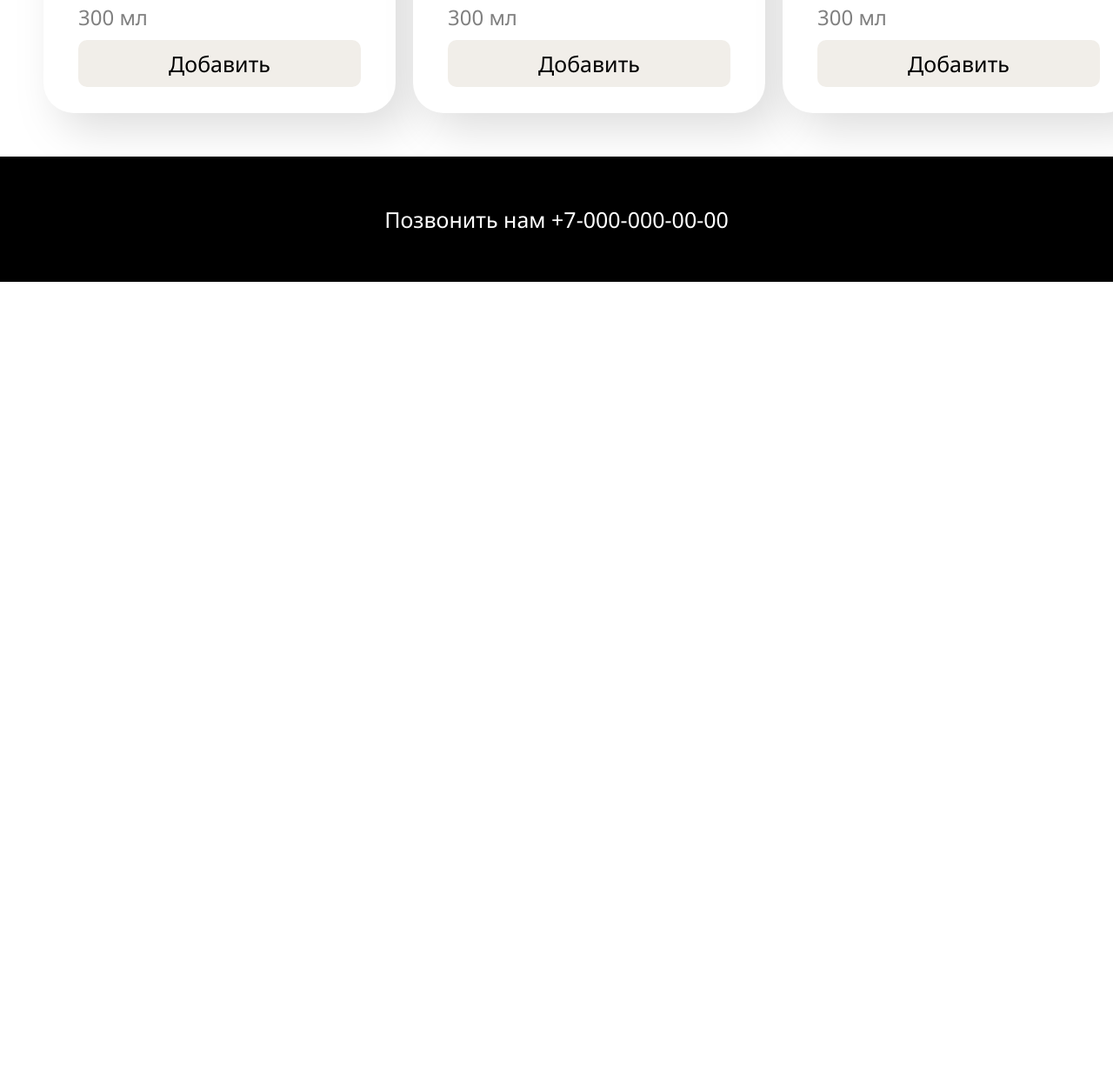
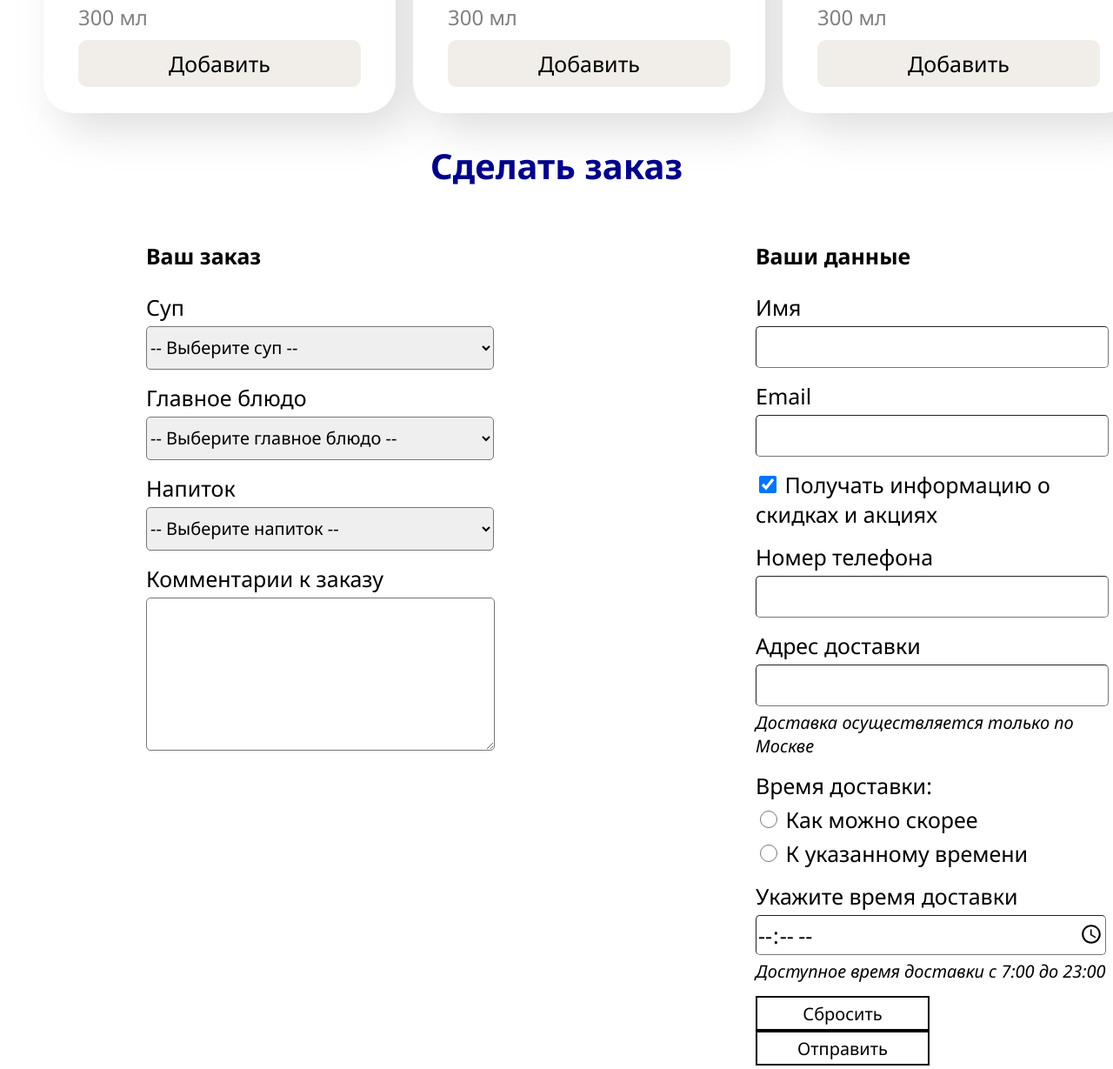
Before and after one commit to szinovievq/web-lab1, a plain HTML site: page do_lunch.html in a window 1280 px wide. Shown: the part 4135-5364 px from the top of the page at 87% size. Before the commit the page ends 4459 px from the top, so only its background shows below. Drawn offline with Linux system fonts and the light colour scheme.

Commit message:
Изменения к лабораторной №3
На странице "Собрать Ланч" добавлена возможность создать заказ.

```diff
--- a/do_lunch.html
+++ b/do_lunch.html
@@ -164,6 +164,127 @@
 		</div>
 	</section>
 
+	<section>
+		<h2 class="order-title">Сделать заказ</h2>
+
+		<form id="make-order" action="https://httpbin.org/post" method="post" class="form">
+
+			<div class="order">
+				<h3>Ваш заказ</h3>
+
+				<div class="order-box">
+					<div class="form-field">
+						<label for="soup-select">Суп</label>
+						<select name="soup" id="soup-select" required>
+							<option value="">-- Выберите суп --</option>
+							<option value="gazpacho">Гаспачо</option>
+							<option value="mushroom-soup">Грибной суп-пюре</option>
+							<option value="norwegian-soup">Норвежский суп</option>
+							<option value="fish-soup">Уха</option>
+							<option value="rassolnik">Рассольник</option>
+							<option value="bouillabaisse">Буйабес</option>
+						</select>
+					</div>
+
+					<div class="form-field">
+						<label for="main-food-select">Главное блюдо</label>
+						<select name="main-food" id="main-food-select" required>
+							<option value="">-- Выберите главное блюдо --</option>
+							<option value="french-fries-w-mushrooms">Жареная картошка с грибами</option>
+							<option value="lazania">Лазанья</option>
+							<option value="potato">Котлеты из курицы с картофельным пюре</option>
+							<option value="pilaf">Плов</option>
+							<option value="dumplings">Пельмени</option>
+							<option value="karbonara">Паста Карбонара</option>
+						</select>
+					</div>
+
+					<div class="form-field">
+						<label for="main-food-select">Напиток</label>
+						<select name="drink" id="drink-select" required>
+							<option value="">-- Выберите напиток --</option>
+							<option value="orange-juice">Апельсиновый сок</option>
+							<option value="apple-juice">Яблочный сок</option>
+							<option value="carrot-juice">Морковный сок</option>
+							<option value="ananas-juice">Ананасовый сок</option>
+							<option value="tomato-juice">Томатный сок</option>
+							<option value="tea">Чай</option>
+						</select>
+					</div>
+
+					<div class="form-field">
+						<label for="comments">Комментарии к заказу</label>
+						<textarea id="comments" name="comment" rows="5" cols="33"></textarea>
+					</div>
+				</div>
+			</div>
+
+			<div class="data">
+				<h3>Ваши данные</h3>
+
+				<div class="order-box">
+					<label class="input-label">
+						<span class="input-title">Имя</span>
+						<input class="input" type="text" name="name" size="25" required>
+					</label>
+
+					<label class="input-label">
+						<span class="input-title">Email</span>
+						<input class="input" type="email" name="email" size="30" required>
+					</label>
+
+					<div>
+						<input class = "checkbox-in" type="checkbox" id="confirm" name="confirm" checked />
+						<label for="confirm">Получать информацию о скидках и акциях</label>
+					</div>
+
+					<label class="input-label">
+						<span class="input-title">Номер телефона</span>
+						<input class="input" type="tel" name="tel" size="30" required>
+					</label>
+
+					<label class="input-label">
+						<span class="input-title">Адрес доставки</span>
+						<input class="input" type="text" name="address" size="30" required>
+						<span class="add-info">Доставка осуществляется только по Москве</span>
+					</label>
+
+					<div class="form-field">
+						<span>Время доставки: </span>
+
+						<div>
+							<input class="radio-in" type="radio" id="asap" name="r-time" value="asap" required>
+							<label for="asap">Как можно скорее</label>
+						</div>
+
+						<div>
+							<input class="radio-in" type="radio" id="by-time" name="r-time" value="by-time" required>
+							<label for="by-time">К указанному времени</label>
+						</div>
+					</div>
+
+					<div class="form-field">
+							<label for="time-select">Укажите время доставки</label>
+							<input
+							type="time"
+							id="time-select"
+							name="time-select"
+							min="07:00"
+							max="23:00"
+							step="300"
+							 required/>
+							 <span class="add-info">Доступное время доставки с 7:00 до 23:00</span>
+						</div>
+
+						<div>
+							<button class="form-btn" type="reset" form="make-order">Сбросить</button>
+							<button class="form-btn" type="submit" form="make-order">Отправить</button>
+						</div>
+				</div>
+			</div>
+		</form>
+	</section>
+
 </main>
 <footer id="contacts">
 	<p><a href="tel:+70000000000">Позвонить нам +7-000-000-00-00</a></p>
--- a/lunch-styles.css
+++ b/lunch-styles.css
@@ -75,6 +75,85 @@ button {
 
 }
 
+.order-title {
+	text-align: center;
+}
+
+form {
+	display: grid;
+	grid-template-columns: repeat(2, 1fr);
+	gap: 300px;
+	width: 80%;
+	margin: 0 auto;
+}
+
+.order-box {
+	display: flex;
+	flex-direction: column;
+	gap: 15px;
+}
+
+.form-field {
+	display: flex;
+	flex-direction: column;
+	gap: 5px;
+}
+
+select {
+	width: 400px;
+	height: 50px;
+	border-radius: 5px;
+	font-size: 0.8rem;
+}
+
+textarea {
+	width: 395px;
+	border-radius: 5px;
+}
+
+.input-label {
+	display: flex;
+	flex-direction: column;
+	gap: 5px;
+}
+
+input {
+	width: 400px;
+	height: 44px;
+	border-radius: 5px;
+	border-width: 1px;
+}
+
+.checkbox-in {
+	width: 20px;
+	height: 20px;
+
+}
+
+.radio-in {
+	width: 20px;
+	height: 20px;
+}
+
+.add-info {
+	font-size: 0.8rem;
+	font-style: italic;
+}
+
+button.form-btn {
+	width: 200px;
+	height: 40px;
+	border-radius: 0px;
+	border: 2px solid black;
+	border-color: black;
+	text-align: center;
+	font-size: 0.8rem;
+	background: white;
+	color: black;
+	padding-bottom: 5px;
+	padding-top: 5px;
+}
+
 @media (max-width: 800px) {
 	.grid-food {
 		grid-template-columns: repeat(2, 1fr);
```
Also changed, not shown: home.html (line endings or trailing spaces).
